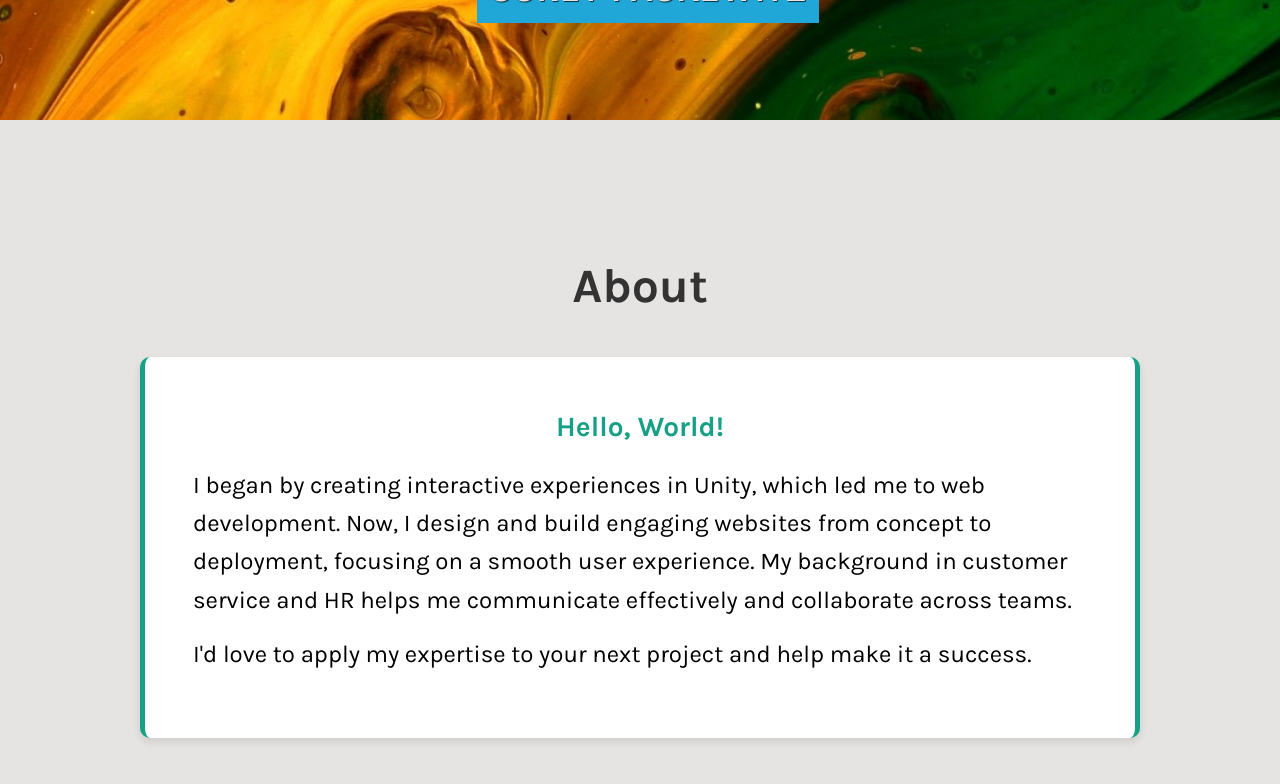
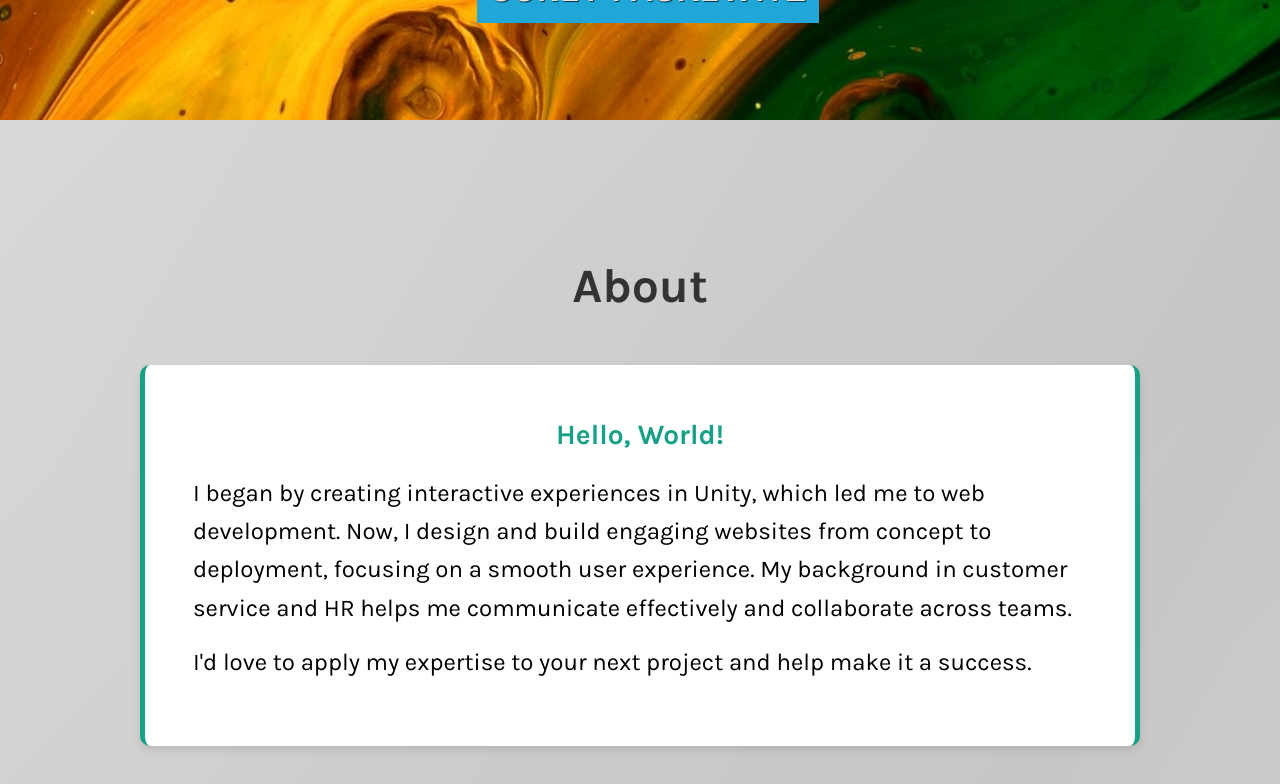
Before and after one commit to CPaskewitz/my-portfolio, a React (Vite) app: page / in a window 1280 px wide. Shown: the part 680-1464 px from the top of the page. Built offline with nearby package versions, Linux system fonts and the light colour scheme.

Commit message:
add glossy effect

```diff
--- a/src/components/About/About.scss
+++ b/src/components/About/About.scss
@@ -4,10 +4,16 @@
 .about {
     padding: 80px $spacing-sm;
     background-color: $background-color;
-    display: flex;
-    flex-direction: column;
-    justify-content: center;
-    align-items: center;
+    @include glossy-shadow-effect('slow');
+
+    &__container {
+        display: flex;
+        flex-direction: column;
+        justify-content: center;
+        align-items: center;
+        position: relative;
+        z-index: 2;
+    }
 
     &__title {
         margin-bottom: $spacing-xs;
--- a/src/components/Contact/Contact.scss
+++ b/src/components/Contact/Contact.scss
@@ -6,6 +6,7 @@
     background-color: $background-color;
     text-align: center;
     position: relative;
+    @include glossy-shadow-effect('slow');
 
     &__title {
         font-size: 2rem;
@@ -40,6 +41,8 @@
         gap: $spacing-lg;
         max-width: 1200px;
         margin: 0 auto;
+        position: relative;
+        z-index: 2;
     }
 
     &__form-container,
--- a/src/components/Footer/Footer.scss
+++ b/src/components/Footer/Footer.scss
@@ -6,10 +6,13 @@
     background-color: #121212;
     color: $white;
     position: relative;
+    @include glossy-effect('slow');
 
     &__container {
         max-width: 1200px;
         margin: 0 auto;
+        position: relative;
+        z-index: 2;
     }
 
     &__top {
--- a/src/components/Projects/Projects.scss
+++ b/src/components/Projects/Projects.scss
@@ -5,6 +5,7 @@
     padding: 80px $spacing-sm;
     background-color: #1a1a1a;
     text-align: center;
+    @include glossy-effect('fast');
 
     &__title {
         font-size: 2.5rem;
@@ -33,6 +34,8 @@
         margin: 0 auto;
         padding: $spacing-md 0;
         perspective: 1000px;
+        position: relative;
+        z-index: 2;
     }
 
     &__card-container {
```
